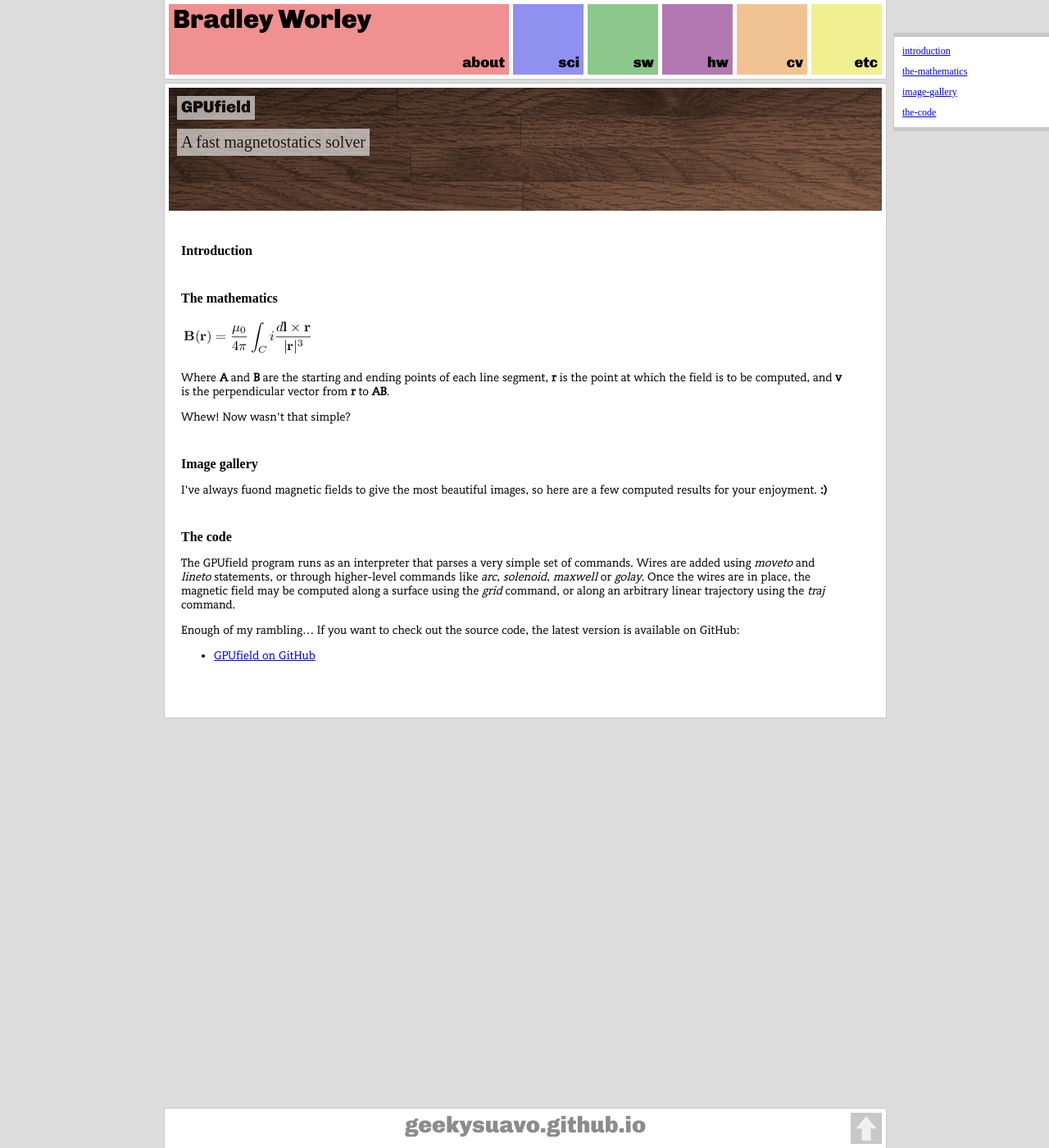
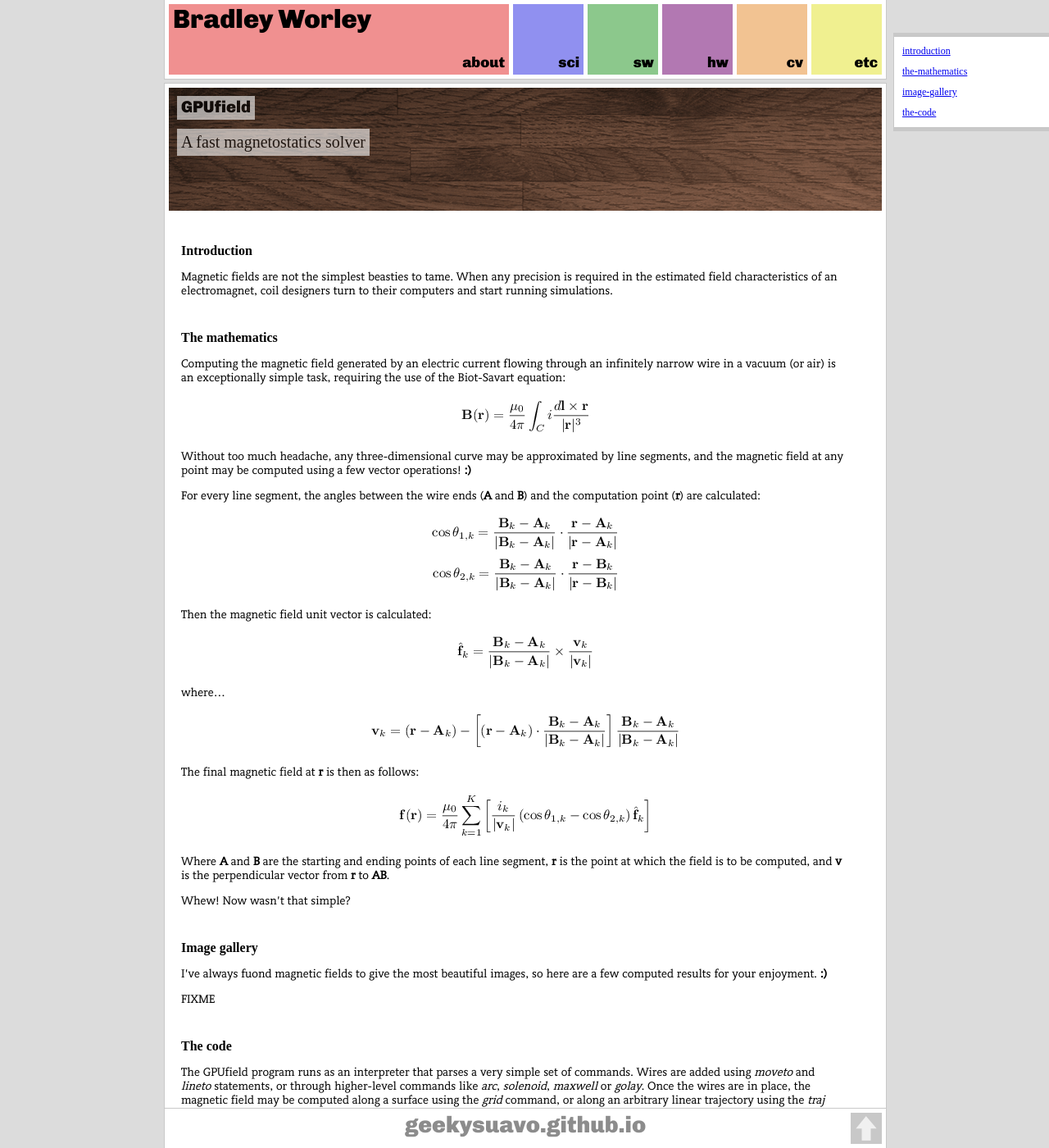
Before and after one commit to geekysuavo/geekysuavo.github.io, a Jekyll site: the page built from gpufield.md, in a window 1280 px wide and 1400 px high. Shown: the whole window at 82% size. Built offline with Jekyll 4.4.1, drawn with Linux system fonts in a browser that asks for light colours; some web fonts are replaced; some of the changed text lies outside the part shown.

Commit message:
added all gpufield equations

```diff
--- a/_includes/equation.html
+++ b/_includes/equation.html
@@ -1,3 +1,3 @@
-<img
-  class="equation" alt="{{ include.dir }} {{ include.id }}"
-  src="{{ include.id }}.png" />
+<div class="equation"><img
+  class="equation" alt="equation {{ include.id }}"
+  src="{{ include.id }}.png" /></div>
--- a/gpufield.md
+++ b/gpufield.md
@@ -9,9 +9,39 @@ bar: top
 
 # Introduction
 
+Magnetic fields are not the simplest beasties to tame. When any precision
+is required in the estimated field characteristics of an electromagnet,
+coil designers turn to their computers and start running simulations.
+
 # The mathematics
 
-{% include equation.html dir="gpufield" id="01" %}
+Computing the magnetic field generated by an electric current flowing
+through an infinitely narrow wire in a vacuum (or air) is an exceptionally
+simple task, requiring the use of the Biot-Savart equation:
+
+{% include equation.html id="01" %}
+
+Without too much headache, any three-dimensional curve may be approximated
+by line segments, and the magnetic field at any point may be computed using
+a few vector operations! **:)**
+
+For every line segment, the angles between the wire ends (**A** and **B**)
+and the computation point (**r**) are calculated:
+
+{% include equation.html id="02" %}
+{% include equation.html id="03" %}
+
+Then the magnetic field unit vector is calculated:
+
+{% include equation.html id="04" %}
+
+where...
+
+{% include equation.html id="05" %}
+
+The final magnetic field at **r** is then as follows:
+
+{% include equation.html id="06" %}
 
 Where **A** and **B** are the starting and ending points of each line
 segment, **r** is the point at which the field is to be computed, and
@@ -24,6 +54,8 @@ Whew! Now wasn't that simple?
 I've always fuond magnetic fields to give the most beautiful images, so
 here are a few computed results for your enjoyment. **:)**
 
+FIXME
+
 # The code
 
 The GPUfield program runs as an interpreter that parses a very simple set
@@ -33,6 +65,11 @@ _golay_. Once the wires are in place, the magnetic field may be
 computed along a surface using the _grid_ command, or along an arbitrary
 linear trajectory using the _traj_ command.
 
+GPUfield runs all field computations on the graphics card using the CUDA
+C API. Calculations that would've taken ten hours on a single CPU core
+can be reduced to a few seconds using CUDA, thanks to the embarrassingly
+parallel nature of the task.
+
 Enough of my rambling... If you want to check out the source code, the latest
 version is available on GitHub:
 
```
Also changed, not shown: gpufield/01.png, gpufield/02.png (added), gpufield/03.png (added), gpufield/04.png (added), gpufield/05.png (added), gpufield/06.png (added), 6 other files.
